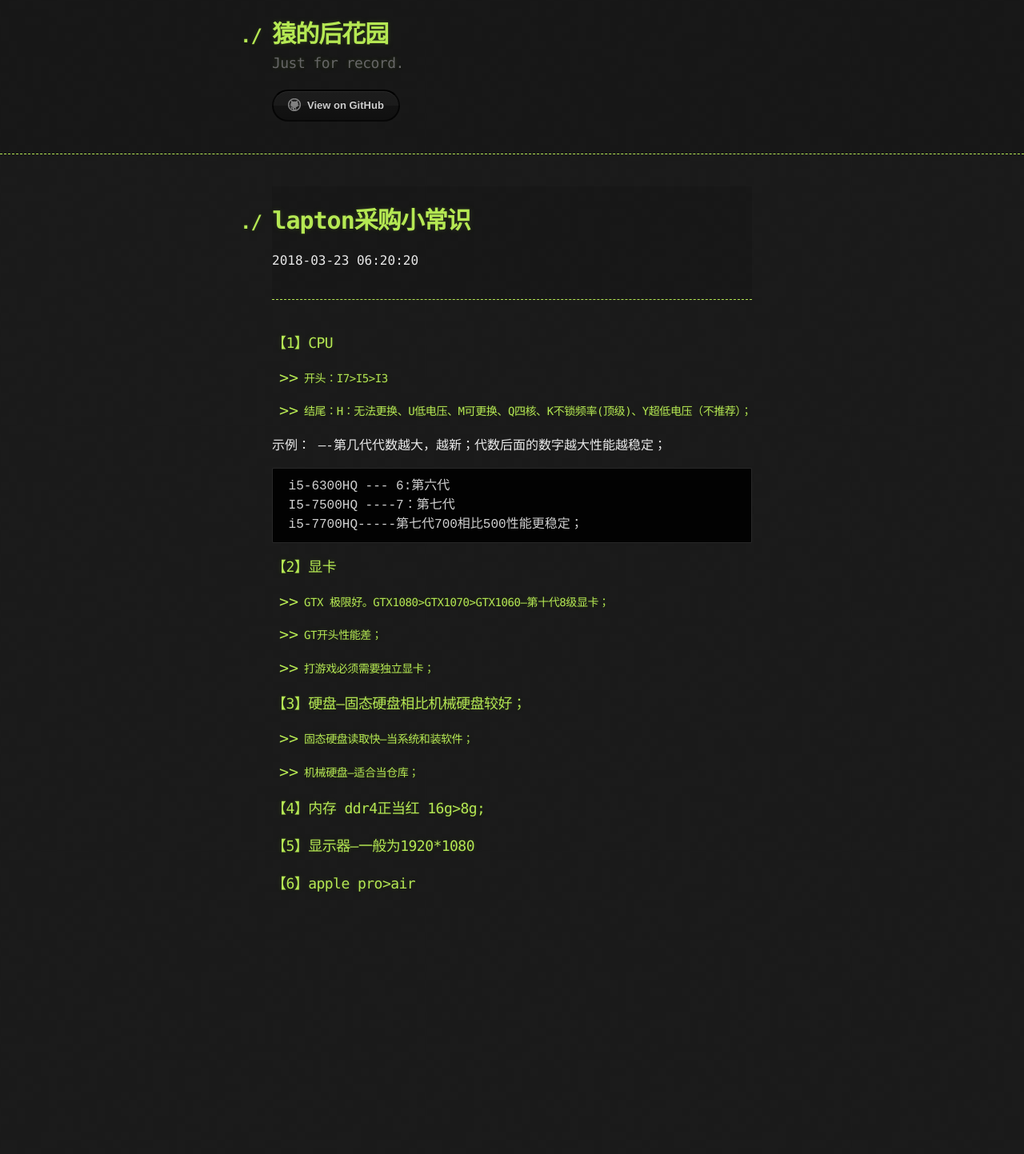
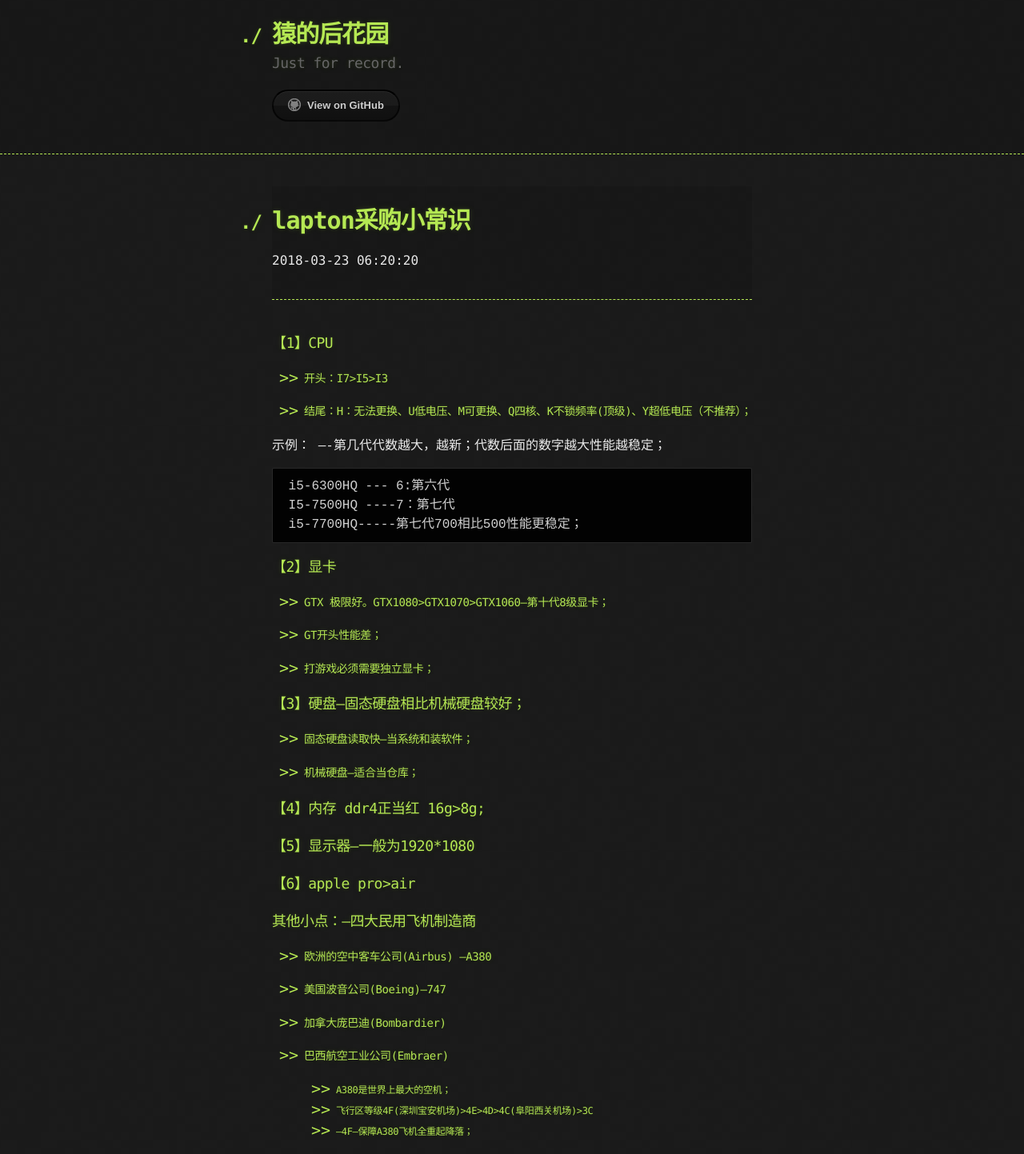
Before and after one commit to pingping1122/pingping1122.github.io, a Jekyll site: the page built from _posts/2018-03-23-lapton-purchase-method.markdown, in a window 1280 px wide. Shown: the whole page at 80% size. Built offline with Jekyll 4.4.1, drawn with Linux system fonts in a browser that asks for light colours; before the commit the page ends 1138 px from its top, so only the background shows below that.

```diff
--- a/_posts/2018-03-23-lapton-purchase-method.markdown
+++ b/_posts/2018-03-23-lapton-purchase-method.markdown
@@ -29,3 +29,13 @@ categories: jekyll update
 ### 【5】显示器--一般为1920*1080
 
 ### 【6】apple pro>air
+
+### 其他小点：---四大民用飞机制造商
+* #### 欧洲的空中客车公司(Airbus) ---A380
+* #### 美国波音公司(Boeing)---747
+* #### 加拿大庞巴迪(Bombardier)
+* #### 巴西航空工业公司(Embraer)
+
+   * ##### A380是世界上最大的空机；
+   * ##### 飞行区等级4F(深圳宝安机场)>4E>4D>4C(阜阳西关机场)>3C
+   * ##### --4F--保障A380飞机全重起降落；
```
Also changed, not shown: _posts/2018-03-23-sort-algorithm.markdown (added, +35 -0 lines).
